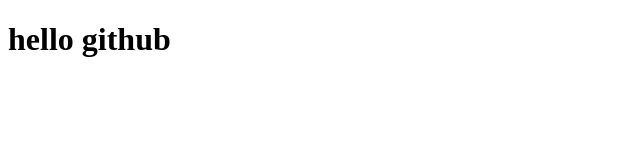
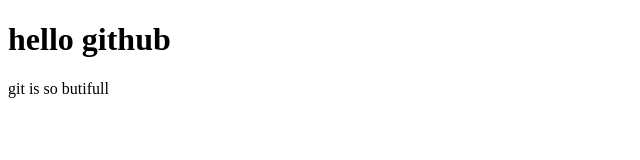
Before and after one commit to aliakbarqwer/TEST.send-git, a plain HTML site: page index.html in a window 1280 px wide. Shown: the whole page, without its empty margins (0-640 px from the left). Drawn offline with Linux system fonts and the light colour scheme.

Commit message:
add a tag p

```diff
--- a/index.html
+++ b/index.html
@@ -9,6 +9,7 @@
 
 <body>
     <h1>hello github</h1>
+    <p>git is so butifull</p>
 </body>
 
 </html>
```
